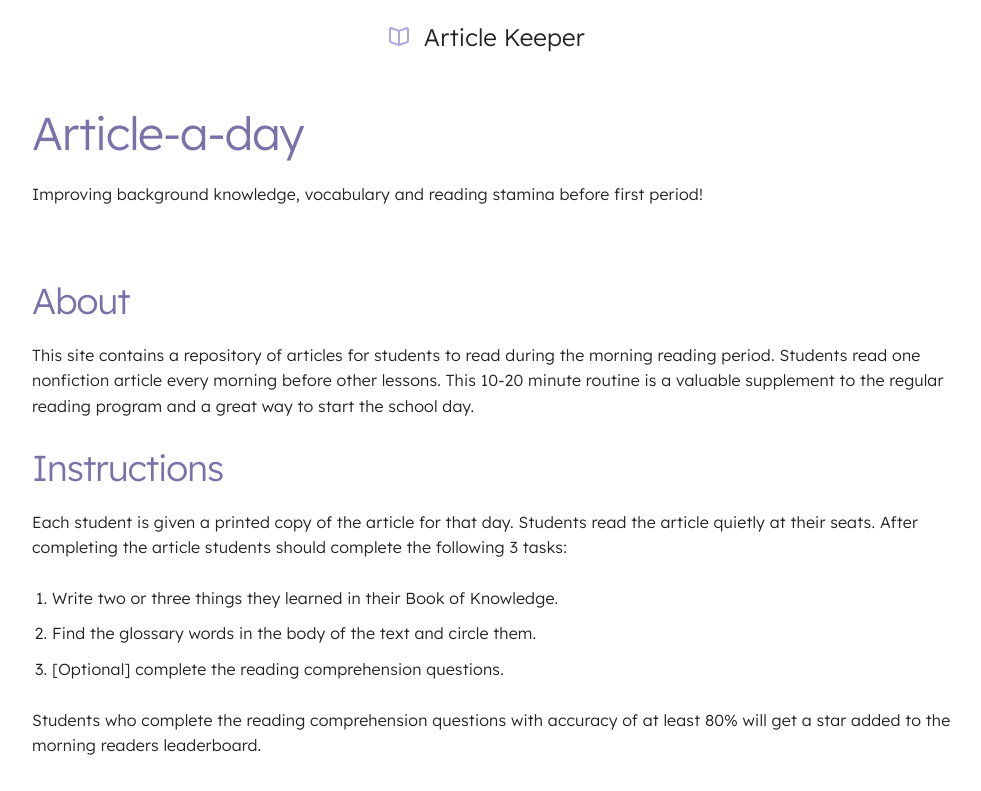
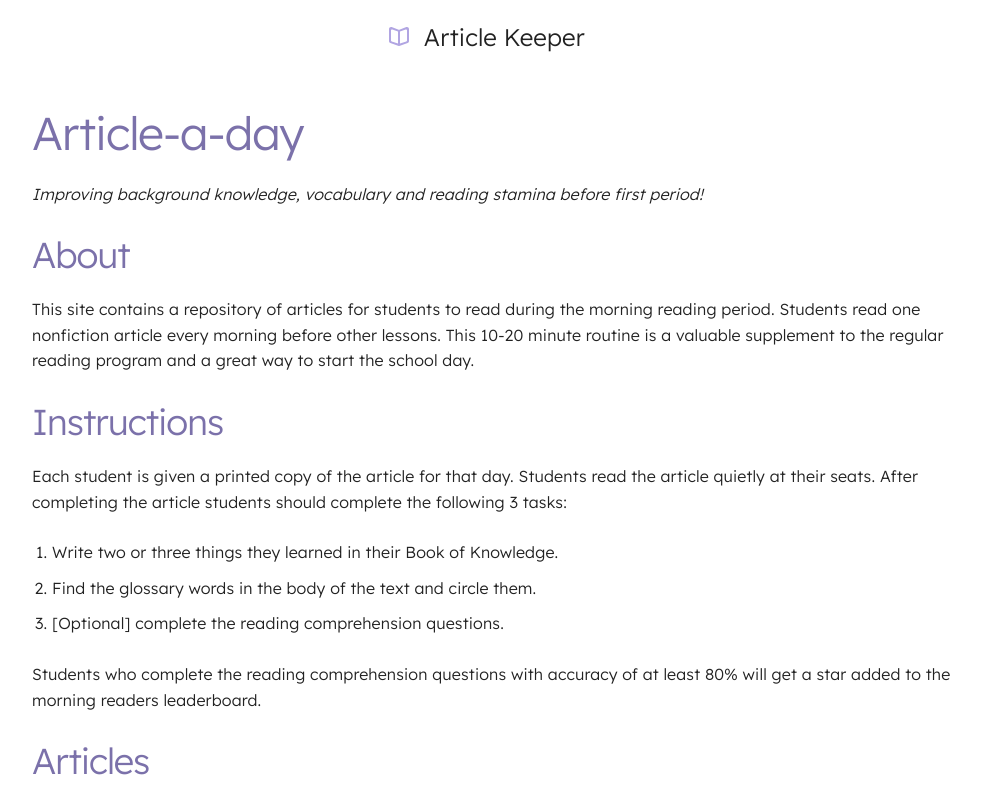
Before and after one commit to lunchboxer/article-keeper, a SvelteKit app: page / in a window 1280 px wide. Shown: the top 791 px of the page, without its empty margins (148-1129 px from the left). Built offline with nearby package versions, Linux system fonts and the light colour scheme.

Commit message:
minor style changes. no extra whitespace between main heading and rest

```diff
--- a/src/routes/+page.svelte
+++ b/src/routes/+page.svelte
@@ -1,10 +1,10 @@
 <h1>Article-a-day</h1>
 <p class="subtitle">
-  Improving background knowledge, vocabulary and reading stamina before first
-  period!
+  <em>
+    Improving background knowledge, vocabulary and reading stamina before first
+    period!
+  </em>
 </p>
-
-<br />
 
 <h2>About</h2>
 <p>
```
Also changed, not shown: src/routes/+layout.svelte (indentation only).
